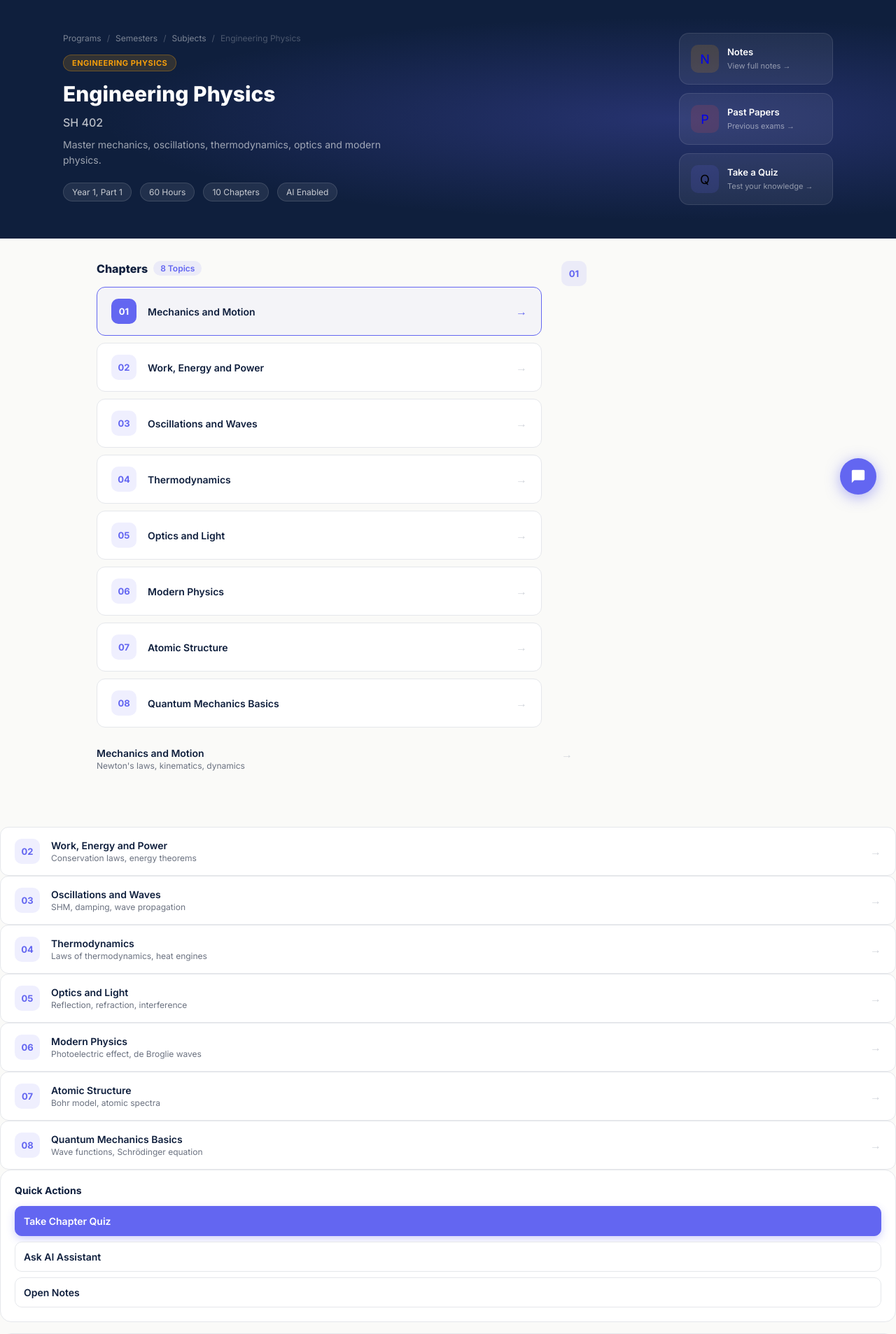
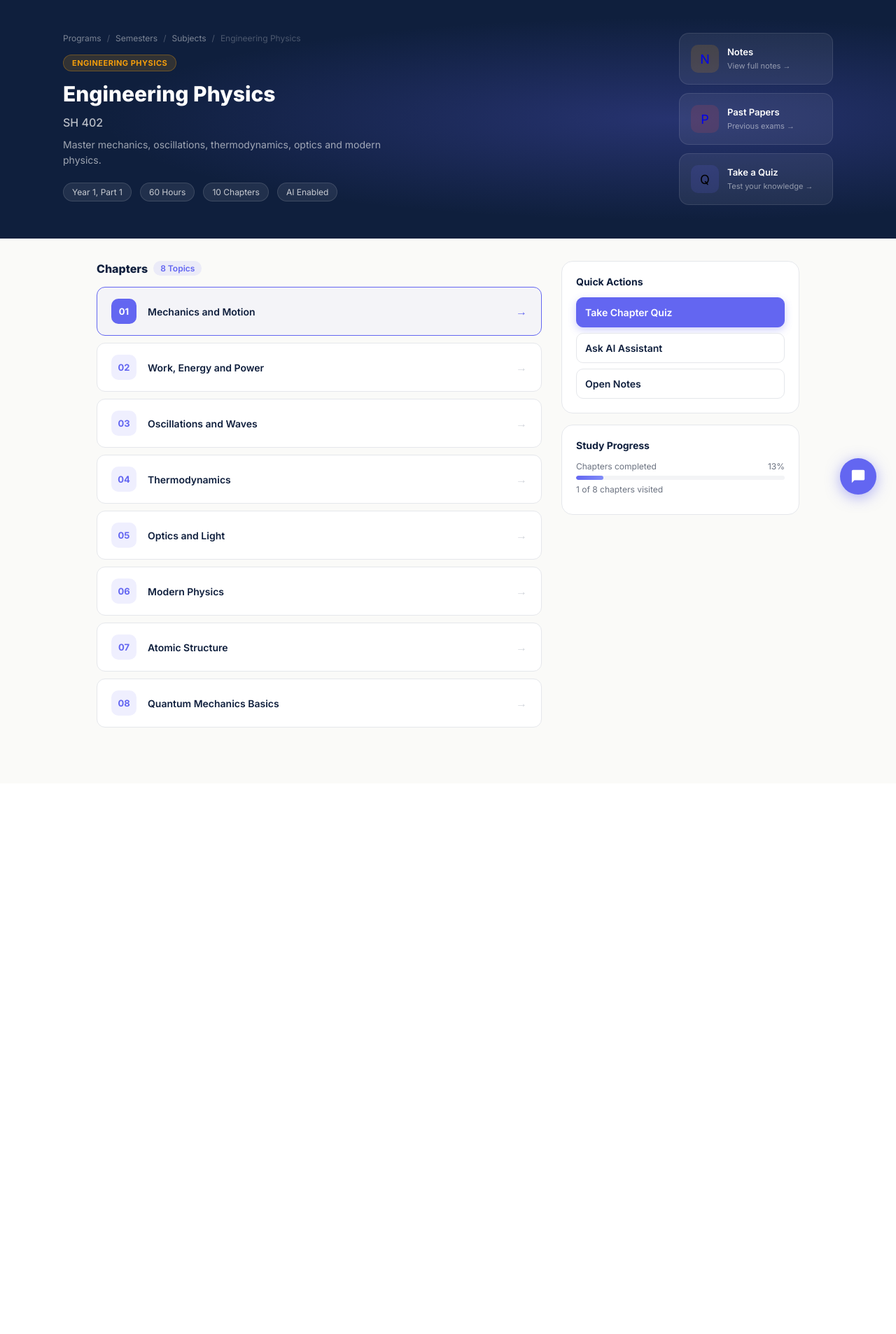
Before and after one commit to tinakhatiwada/IOEVerse, a FastAPI app: page /physics in a window 1280 px wide. Shown: the part 65-1972 px from the top of the page at 70% size. After the commit the page ends 1105 px from the top, so only its background shows below. Run offline with FastAPI, Linux system fonts and the light colour scheme.

Commit message:
fix: remove orphaned hardcoded Physics chapters that showed under all subjects

```diff
--- a/templates/physics.html
+++ b/templates/physics.html
@@ -157,50 +157,6 @@
       <div class="panel-title">Chapters <span id="chapter-count">0 Topics</span></div>
       <div class="chapter-list" id="chapter-list"></div>
     </div>
-          <div class="ch-num">01</div>
-          <div class="ch-info">
-            <div class="ch-name">Mechanics and Motion</div>
-            <div class="ch-sub">Newton's laws, kinematics, dynamics</div>
-          </div>
-          <div class="ch-arrow">→</div>
-        </div>
-        <div class="chapter-item" onclick="selectChap(this)">
-          <div class="ch-num">02</div>
-          <div class="ch-info"><div class="ch-name">Work, Energy and Power</div><div class="ch-sub">Conservation laws, energy theorems</div></div>
-          <div class="ch-arrow">→</div>
-        </div>
-        <div class="chapter-item" onclick="selectChap(this)">
-          <div class="ch-num">03</div>
-          <div class="ch-info"><div class="ch-name">Oscillations and Waves</div><div class="ch-sub">SHM, damping, wave propagation</div></div>
-          <div class="ch-arrow">→</div>
-        </div>
-        <div class="chapter-item" onclick="selectChap(this)">
-          <div class="ch-num">04</div>
-          <div class="ch-info"><div class="ch-name">Thermodynamics</div><div class="ch-sub">Laws of thermodynamics, heat engines</div></div>
-          <div class="ch-arrow">→</div>
-        </div>
-        <div class="chapter-item" onclick="selectChap(this)">
-          <div class="ch-num">05</div>
-          <div class="ch-info"><div class="ch-name">Optics and Light</div><div class="ch-sub">Reflection, refraction, interference</div></div>
-          <div class="ch-arrow">→</div>
-        </div>
-        <div class="chapter-item" onclick="selectChap(this)">
-          <div class="ch-num">06</div>
-          <div class="ch-info"><div class="ch-name">Modern Physics</div><div class="ch-sub">Photoelectric effect, de Broglie waves</div></div>
-          <div class="ch-arrow">→</div>
-        </div>
-        <div class="chapter-item" onclick="selectChap(this)">
-          <div class="ch-num">07</div>
-          <div class="ch-info"><div class="ch-name">Atomic Structure</div><div class="ch-sub">Bohr model, atomic spectra</div></div>
-          <div class="ch-arrow">→</div>
-        </div>
-        <div class="chapter-item" onclick="selectChap(this)">
-          <div class="ch-num">08</div>
-          <div class="ch-info"><div class="ch-name">Quantum Mechanics Basics</div><div class="ch-sub">Wave functions, Schrödinger equation</div></div>
-          <div class="ch-arrow">→</div>
-        </div>
-      </div>
-    </div>
 
     <!-- Sidebar -->
     <div class="sidebar">
```
